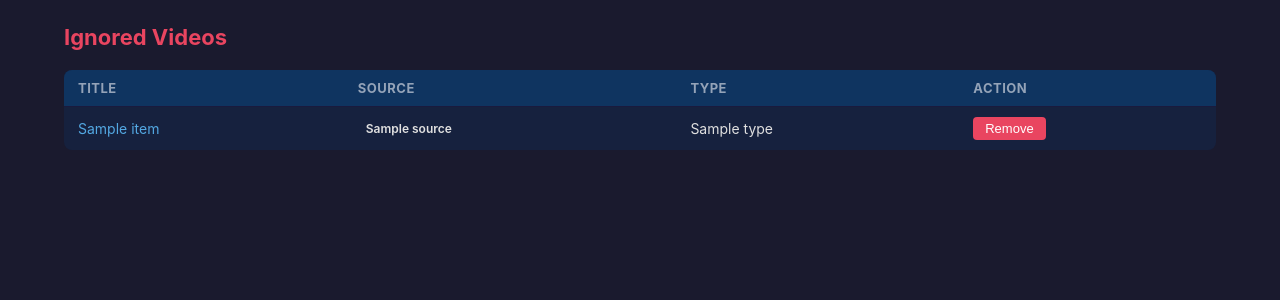
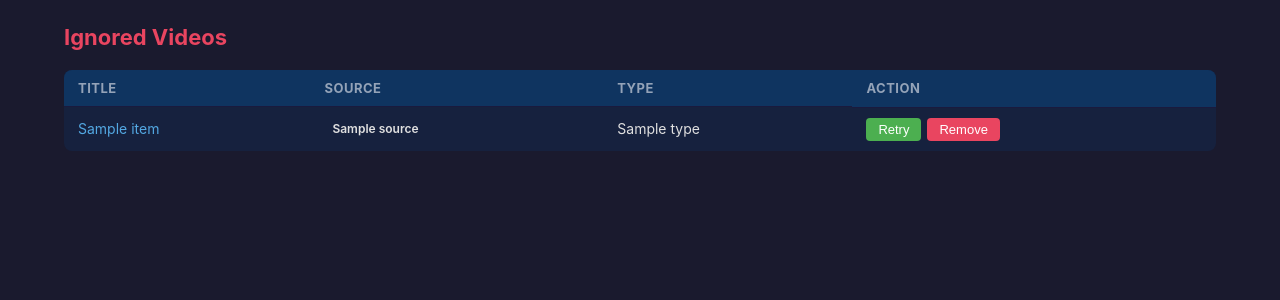
Before and after one commit to volkovskiyda/telegram-dasovbot, a Python web app: template dasovbot/dashboard/templates/ignored.html in a window 1280 px wide. Shown: the part 57-357 px from the top of the page. Run offline with Jinja, Linux system fonts and the light colour scheme; the template is opened without the code that fills it: most values are stand-ins (such as "Sample title", 1, 10 or a date in 2020).

Commit message:
feat: add retry functionality for ignored videos

```diff
--- a/dasovbot/dashboard/server.py
+++ b/dasovbot/dashboard/server.py
@@ -10,7 +10,7 @@ import jinja2
 from aiohttp import web
 
 from dasovbot.dashboard.auth import auth_middleware, login_page, login_post, logout, get_password
-from dasovbot.dashboard.views import index, videos, ignored, remove_ignored, system
+from dasovbot.dashboard.views import index, videos, ignored, retry_ignored, remove_ignored, system
 
 if TYPE_CHECKING:
     from dasovbot.state import BotState
@@ -47,6 +47,7 @@ def create_app(state: BotState) -> web.Application:
     app.router.add_get('/', index)
     app.router.add_get('/videos', videos)
     app.router.add_get('/ignored', ignored)
+    app.router.add_post('/ignored/retry', retry_ignored)
     app.router.add_post('/ignored/remove', remove_ignored)
     app.router.add_get('/system', system)
 
--- a/dasovbot/dashboard/templates/ignored.html
+++ b/dasovbot/dashboard/templates/ignored.html
@@ -25,7 +25,12 @@
                 {% endif %}
             </td>
             <td>{{ item.type }}</td>
-            <td>
+            <td style="display: flex; gap: 6px;">
+                <form method="post" action="/ignored/retry" style="margin: 0;">
+                    <input type="hidden" name="url" value="{{ item.url }}">
+                    <input type="hidden" name="type" value="{{ item.type }}">
+                    <button type="submit" style="background: #4CAF50; color: #fff; border: none; padding: 4px 12px; border-radius: 4px; cursor: pointer; font-size: 13px;">Retry</button>
+                </form>
                 <form method="post" action="/ignored/remove" style="margin: 0;">
                     <input type="hidden" name="url" value="{{ item.url }}">
                     <input type="hidden" name="type" value="{{ item.type }}">
```
Also changed, not shown: dasovbot/dashboard/views.py (+17 -0 lines).
